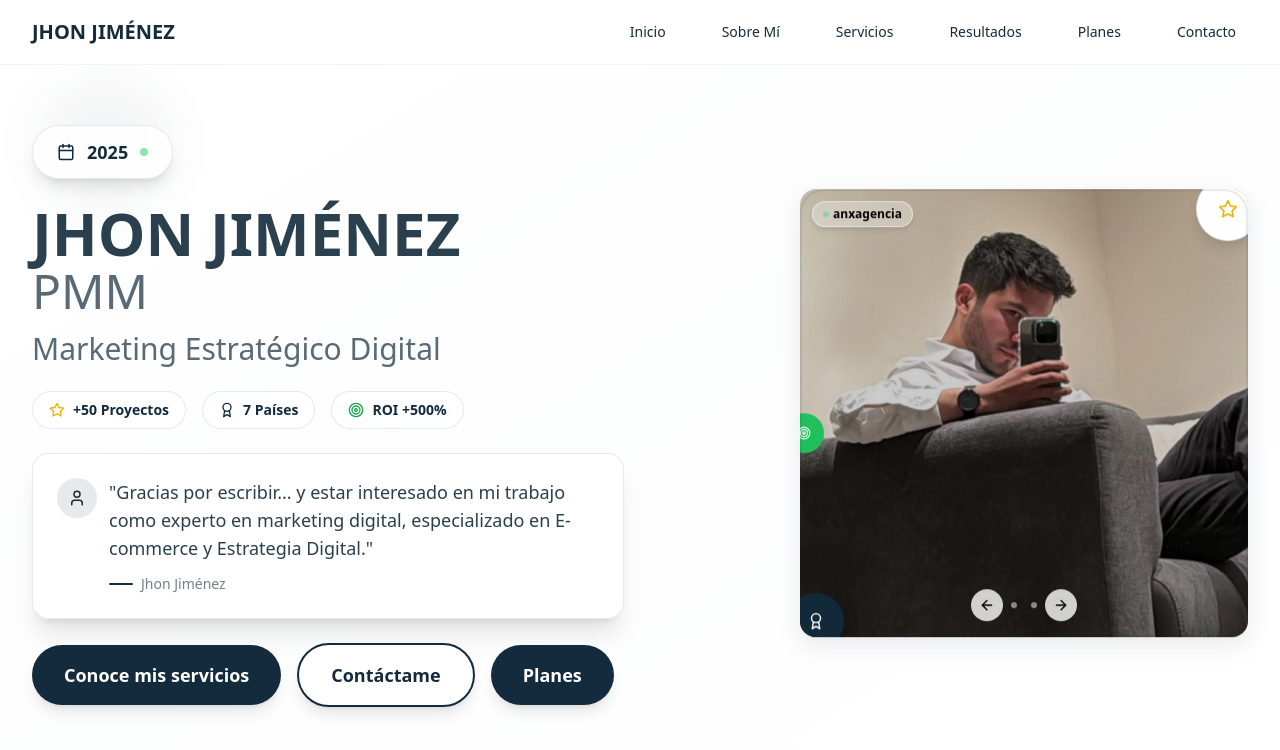
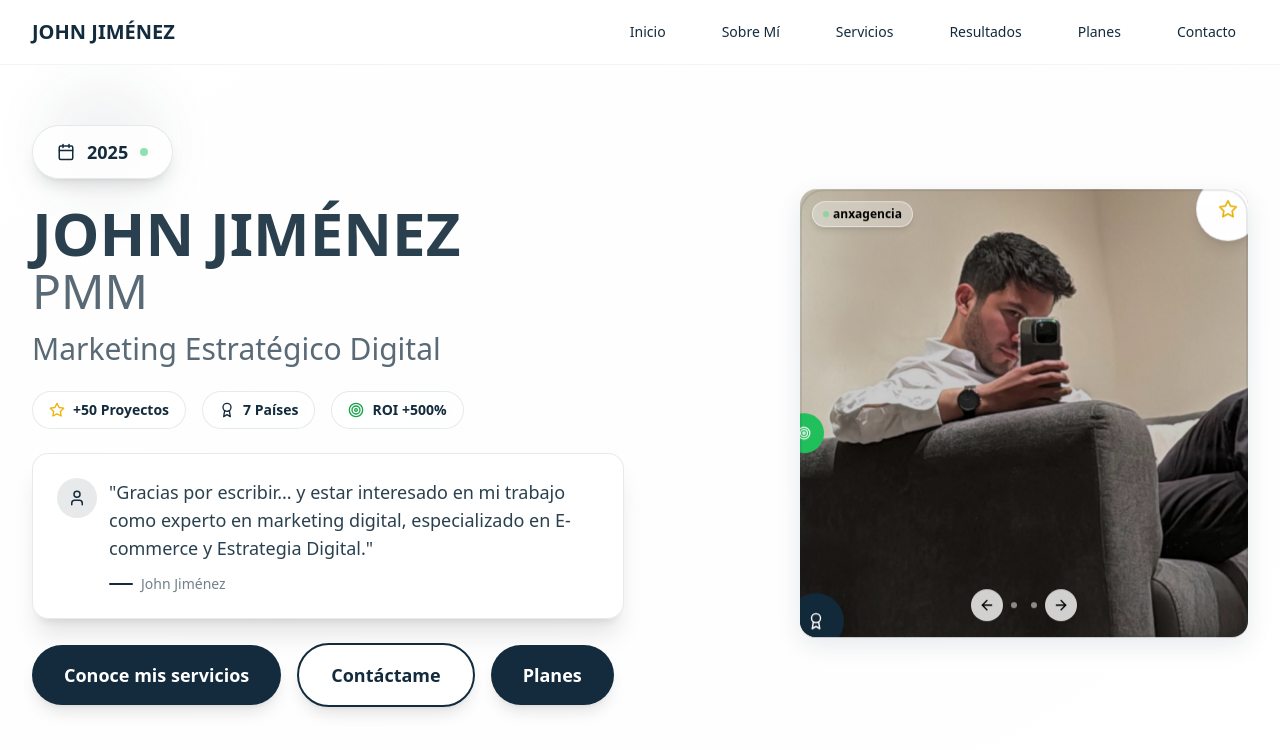
Before and after one commit to JulianRosales07/portafoliomarketing, a React (Vite) app: page / in a window 1280 px wide. Shown: the top 750 px of the page. Built offline with nearby package versions, Linux system fonts and the light colour scheme.

Commit message:
nombres correctos

```diff
--- a/src/components/AboutMe.tsx
+++ b/src/components/AboutMe.tsx
@@ -278,7 +278,7 @@ const AboutMe: React.FC = () => {
               </div>
               <div className="text-center md:text-left">
                 <h3 className="text-2xl font-bold text-[rgb(19,43,60)] mb-4">
-                  Jhon Jiménez - Product Marketing Manager
+                  John Jiménez - Product Marketing Manager
                 </h3>
                 <p className="text-lg text-[rgb(19,43,60)]/80 leading-relaxed mb-6 text-balance">
                 Soy Mercadólogo con más de 6 años de experiencia en marketing y publicidad digital e innovación, he desarrollado productos y servicios a nivel nacional e internacional en sectores como: moda en textiles y accesorios, medicina estética y de belleza, inmobiliario, gastronómico y hospitalidad. Además he participado en la formulación y ejecución de proyectos de fortalecimiento empresarial desde la transformación digital, análisis de datos, paid media y comunicaciones, aportando así, a procesos de crecimiento, sostenibilidad y expansión en el mediano plazo.
--- a/src/components/Header.tsx
+++ b/src/components/Header.tsx
@@ -70,7 +70,7 @@ const Header: React.FC = () => {
         <div className="flex justify-between items-center h-16">
           <div className="flex-shrink-0">
             <a href="#hero" ref={logoRef} className="text-xl font-bold text-[rgb(19,43,60)] hover:opacity-80 transition-opacity duration-200">
-              JHON JIMÉNEZ
+              JOHN JIMÉNEZ
             </a>
           </div>
 
--- a/src/components/Hero.tsx
+++ b/src/components/Hero.tsx
@@ -210,7 +210,7 @@ const Hero: React.FC = () => {
                       <div className="w-16 h-16 bg-brand-primary/10 rounded-full flex items-center justify-center mx-auto mb-3 animate-pulse">
                         <User size={32} className="text-brand-primary" />
                       </div>
-                      <p className="text-brand-primary font-semibold text-base">Jhon Jiménez</p>
+                      <p className="text-brand-primary font-semibold text-base">John Jiménez</p>
                       <p className="text-brand-primary-lighter text-xs mt-1">PMM - Marketing Digital</p>
                     </div>
                   </motion.div>
@@ -284,7 +284,7 @@ const Hero: React.FC = () => {
               className="text-4xl sm:text-5xl lg:text-6xl xl:text-7xl font-bold text-[rgb(19,43,60)] mb-4 leading-tight"
             >
               <span className="block text-[rgb(19,43,60)]/90 text-3xl sm:text-4xl lg:text-5xl xl:text-6xl">
-                JHON JIMÉNEZ
+                JOHN JIMÉNEZ
               </span>
               <span className="block text-2xl sm:text-3xl lg:text-4xl xl:text-5xl font-normal text-[rgb(19,43,60)]/70 mt-1">
                 PMM
@@ -326,7 +326,7 @@ const Hero: React.FC = () => {
                   </p>
                   <div className="mt-3 flex items-center space-x-2">
                     <div className="w-6 h-0.5 bg-[rgb(19,43,60)] rounded-full"></div>
-                    <span className="text-[rgb(19,43,60)]/60 text-sm font-medium">Jhon Jiménez</span>
+                    <span className="text-[rgb(19,43,60)]/60 text-sm font-medium">John Jiménez</span>
                   </div>
                 </div>
               </div>
```
